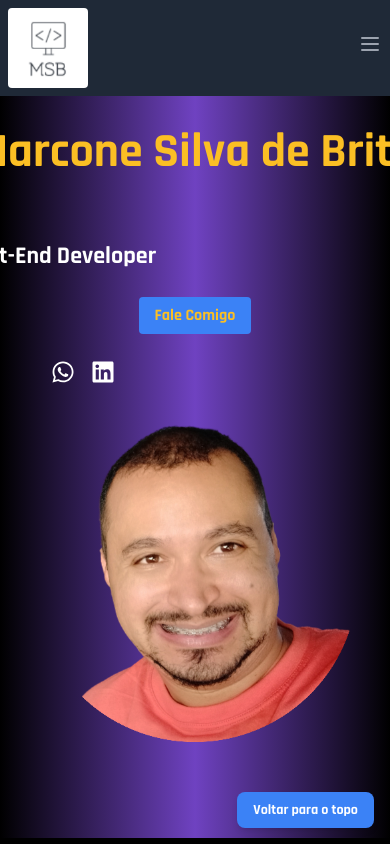
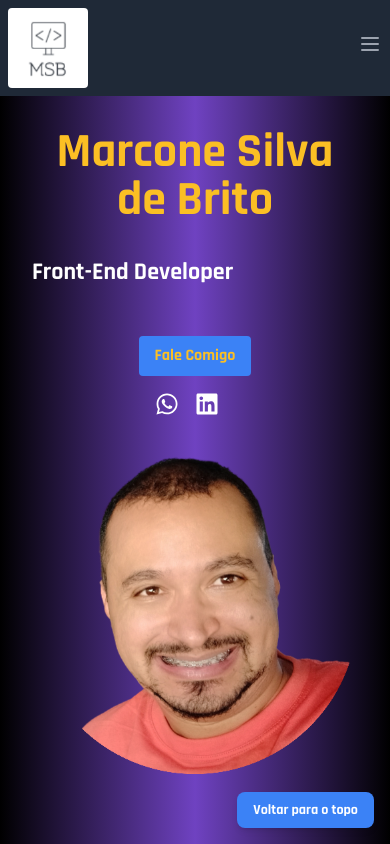
Before and after one commit to marconesdb/Portifolio-React, a React (Vite) app: page / in a window 390 px wide. Shown: the top 844 px of the page. Built offline with nearby package versions, Linux system fonts and the light colour scheme.

Commit message:
........

```diff
--- a/src/Components/Banner.jsx
+++ b/src/Components/Banner.jsx
@@ -2,48 +2,47 @@ import React from 'react';
 import { motion } from 'framer-motion';
 import FotoMarcone from '../assets/img/fotor-20240412185333.png';
 import { FaWhatsapp, FaGithub, FaLinkedin } from 'react-icons/fa';
+
 const Banner = () => {
   return (
     <div className="" id="banner">
       <motion.section
         id="sobre-mim"
-        className="bg-gradient-to-r from-black via-[#6f42c1] to-black md:p-8 relative  overflow-hidden  mt-24 p-8"
+        className="bg-gradient-to-r from-black via-[#6f42c1] to-black md:p-8 relative overflow-hidden mt-24 p-8"
         initial={{ opacity: 0, y: 20 }}
         animate={{ opacity: 1, y: 0 }}
         transition={{ duration: 5 }}
       >
         <div className="container mx-auto flex flex-col md:flex-row items-center justify-center mb-8">
           <div className="md:w-1/2 md:pr-4 lg:pr-8 flex justify-center items-center">
-            <div className="text-center md:text-left">
-              <h1 className="text-5xl font-bold mb-4 text-amber-400 ml-0 md:ml-40">Marcone Silva de Brito</h1>
-              <p className="text-white ml-0 md:ml-40 text-justify text-orange-30 text-2xl mb-8 mt-16">Front-End Developer</p>
+            <div className="text-center md:text-left md:ml-40">
+              <h1 className="text-5xl font-bold mb-4 text-amber-400">Marcone Silva de Brito</h1>
+              <p className="text-white text-justify text-orange-30 text-2xl mb-8 mt-8">Front-End Developer</p>
               <a
                 href="https://wa.me/38992182727"
                 target="_blank"
                 rel="noopener noreferrer"
-                className="bg-blue-500 hover:bg-blue-700 font-bold py-2 px-4 rounded focus:outline-none focus:shadow-outline ml-0 md:ml-40 mt-8 text-amber-400"
+                className="bg-blue-500 hover:bg-blue-700 font-bold py-2 px-4 rounded focus:outline-none focus:shadow-outline mt-4 text-amber-400 inline-block"
               >
                 Fale Comigo
               </a>
-
-              <div className="flex justify-center md:justify-end items-center space-x-4 mr-40">
+              <div className="flex justify-center md:justify-start mt-4">
                 {/* WhatsApp */}
                 <a href="https://wa.me/38992182727" target="_blank" rel="noopener noreferrer" className="text-white">
-              <FaWhatsapp className="h-6 w-6 mt-8  ml-24" />
+                  <FaWhatsapp className="h-6 w-6 mr-4" />
                 </a>
-
                 {/* LinkedIn */}
                 <a href="https://www.linkedin.com/in/marconesb/" target="_blank" rel="noopener noreferrer" className="text-white">
-              <FaLinkedin className="h-6 w-6 mr-40  mt-8" />
+                  <FaLinkedin className="h-6 w-6 mr-4" />
                 </a>
               </div>
             </div>
           </div>
-          <div className="md:w-1/2  md:mt-0 flex justify-center items-center">
+          <div className="md:w-1/2 md:mt-0 flex justify-center items-center">
             <motion.img
               src={FotoMarcone}
               alt="Descrição da imagem"
-              className="rounded-xl max-w-full h-auto mt-8 md:mt-20 mb-8 md:mb-16 max-h-86"
+              className="rounded-xl max-w-full h-auto mt-8 md:mt-0 md:ml-16 mb-8 max-h-86"
               initial={{ opacity: 0, y: 20 }}
               animate={{ opacity: 1, y: 0 }}
               transition={{ duration: 1, delay: 0.5 }}
--- a/src/Components/Skills.jsx
+++ b/src/Components/Skills.jsx
@@ -20,76 +20,76 @@ export default function Skills() {
   }, []);
 
   return (
-    <div id="skills" className='bg-amber-500 h-screen'>
+    <div id="skills" className='bg-amber-500 min-h-screen'>
       {isVisible && (
         <motion.section
           initial={{ opacity: 0, x: -50 }}
           animate={{ opacity: 1, x: 0 }}
-          transition={{ duration: 20 }}
-          className="p-8 ml-8 mr-8"
+          transition={{ duration: 5 }}
+          className="p-8 md:p-16 flex justify-center flex-col items-center"
         >
-          <h2 className="text-3xl font-bold text-center text-black mt-32 mb-40 ">Skills</h2>
+          <h2 className="text-3xl font-bold text-center text-black mt-20 mb-40">Skills</h2>
           <div className="flex flex-wrap justify-center">
             <motion.div
               whileHover={{ rotateY: 180 }}
               transition={{ duration: 0.9 }}
-              className="text-9xl m-2 text-red-500"
+              className="text-6xl md:text-9xl text-red-500 m-2"
             >
               <FaHtml5 title="HTML5" />
             </motion.div>
             <motion.div
               whileHover={{ rotateY: 180 }}
               transition={{ duration: 0.9 }}
-              className="text-9xl m-2 text-blue-500"
+              className="text-6xl md:text-9xl text-blue-500 m-2"
             >
               <FaCss3Alt title="CSS3" />
             </motion.div>
             <motion.div
               whileHover={{ rotateY: 180 }}
               transition={{ duration: 0.9 }}
-              className="text-9xl m-2 text-yellow-500"
+              className="text-6xl md:text-9xl text-yellow-500 m-2"
             >
               <FaJsSquare title="JavaScript" />
             </motion.div>
             <motion.div
               whileHover={{ rotateY: 180 }}
               transition={{ duration: 0.9 }}
-              className="text-9xl m-2 text-blue-400"
+              className="text-6xl md:text-9xl text-blue-400 m-2"
             >
               <FaReact title="React" />
             </motion.div>
             <motion.div
               whileHover={{ rotateY: 180 }}
               transition={{ duration: 0.9 }}
-              className="text-9xl m-2 text-teal-500"
+              className="text-6xl md:text-9xl text-teal-500 m-2"
             >
               <SiTailwindcss title="Tailwind CSS" />
             </motion.div>
             <motion.div
               whileHover={{ rotateY: 180 }}
               transition={{ duration: 0.9 }}
-              className="text-9xl m-2 text-purple-600"
+              className="text-6xl md:text-9xl text-purple-600 m-2"
             >
               <FaBootstrap title="Bootstrap" />
             </motion.div>
             <motion.div
               whileHover={{ rotateY: 180 }}
               transition={{ duration: 0.9 }}
-              className="text-9xl m-2 text-gray-600"
+              className="text-6xl md:text-9xl text-gray-600 m-2"
             >
               <FaGithub title="GitHub" />
             </motion.div>
             <motion.div
               whileHover={{ rotateY: 180 }}
               transition={{ duration: 0.9 }}
-              className="text-9xl m-2 text-blue-600"
+              className="text-6xl md:text-9xl text-blue-600 m-2"
             >
               <SiTypescript title="TypeScript" />
             </motion.div>
             <motion.div
               whileHover={{ rotateY: 180 }}
               transition={{ duration: 0.9 }}
-              className="text-9xl m-2 text-green-600"
+              className="text-6xl md:text-9xl text-green-600 m-2"
             >
               <FaNodeJs title="Node.js" />
             </motion.div>
```
Lines whose indentation alone changed are shown as unchanged.
